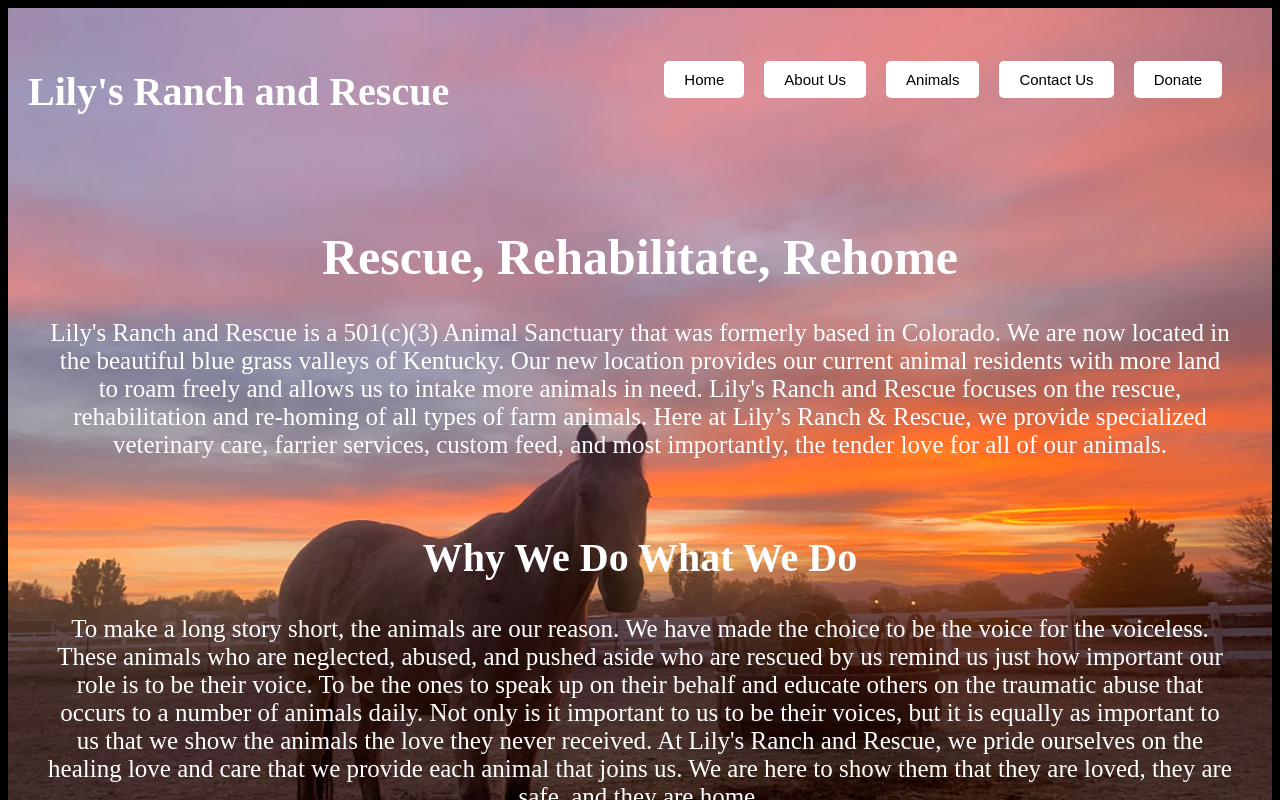
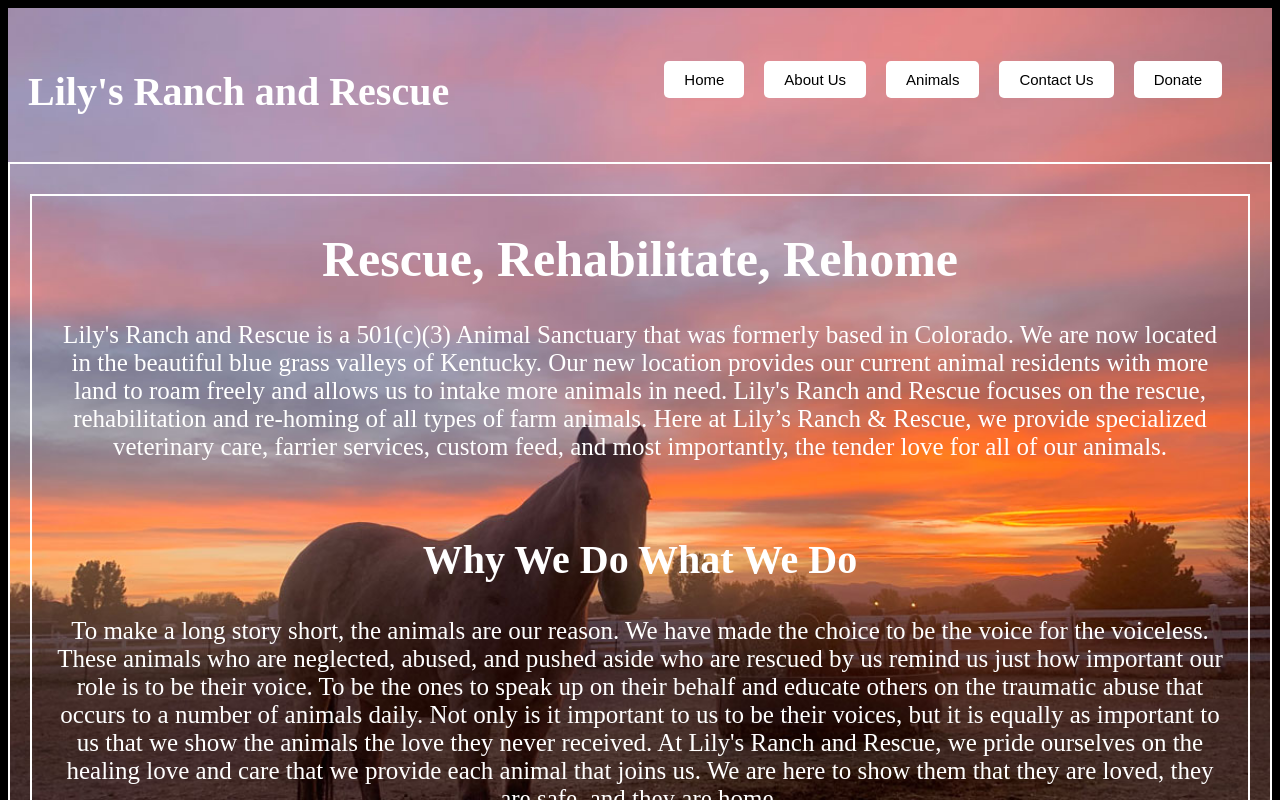
Before and after one commit to coltondane/ranch_rescue, a React (Vite) app in the folder animal-rescue/: page / in a window 1280 px wide. Shown: the top 800 px of the page. Built offline with nearby package versions, Linux system fonts and the light colour scheme.

Commit message:
added border for content

```diff
--- a/animal-rescue/src/style/home.css
+++ b/animal-rescue/src/style/home.css
@@ -1,7 +1,7 @@
 /* styling for home page */
 
 .content {
-
+    border: #ffffff 2px solid;
     max-height: 80vh;
     overflow-y: auto;
     display: flex;
```
